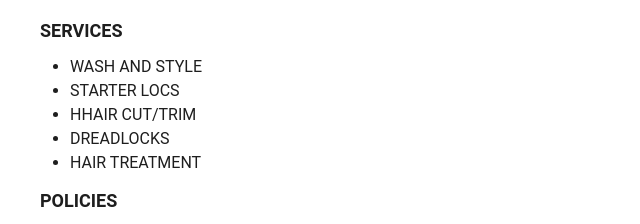
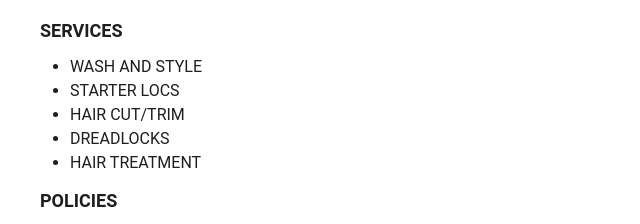
Before and after one commit to akuaserwaad/braacleveland, a plain HTML site: page templates/viewservices.html in a window 1280 px wide. Shown: the part 252-476 px from the top of the page, 0-640 px from the left. Drawn offline with Linux system fonts and the light colour scheme.

Commit message:
Fixed a typo

```diff
--- a/templates/viewservices.html
+++ b/templates/viewservices.html
@@ -31,7 +31,7 @@
               <ul>
                 <li>WASH AND STYLE</li>
                 <li>STARTER LOCS</li>
-                <li>HHAIR CUT/TRIM</li>
+                <li>HAIR CUT/TRIM</li>
                 <li>DREADLOCKS</li>
                 <li>HAIR TREATMENT</li>
               </ul>
```
